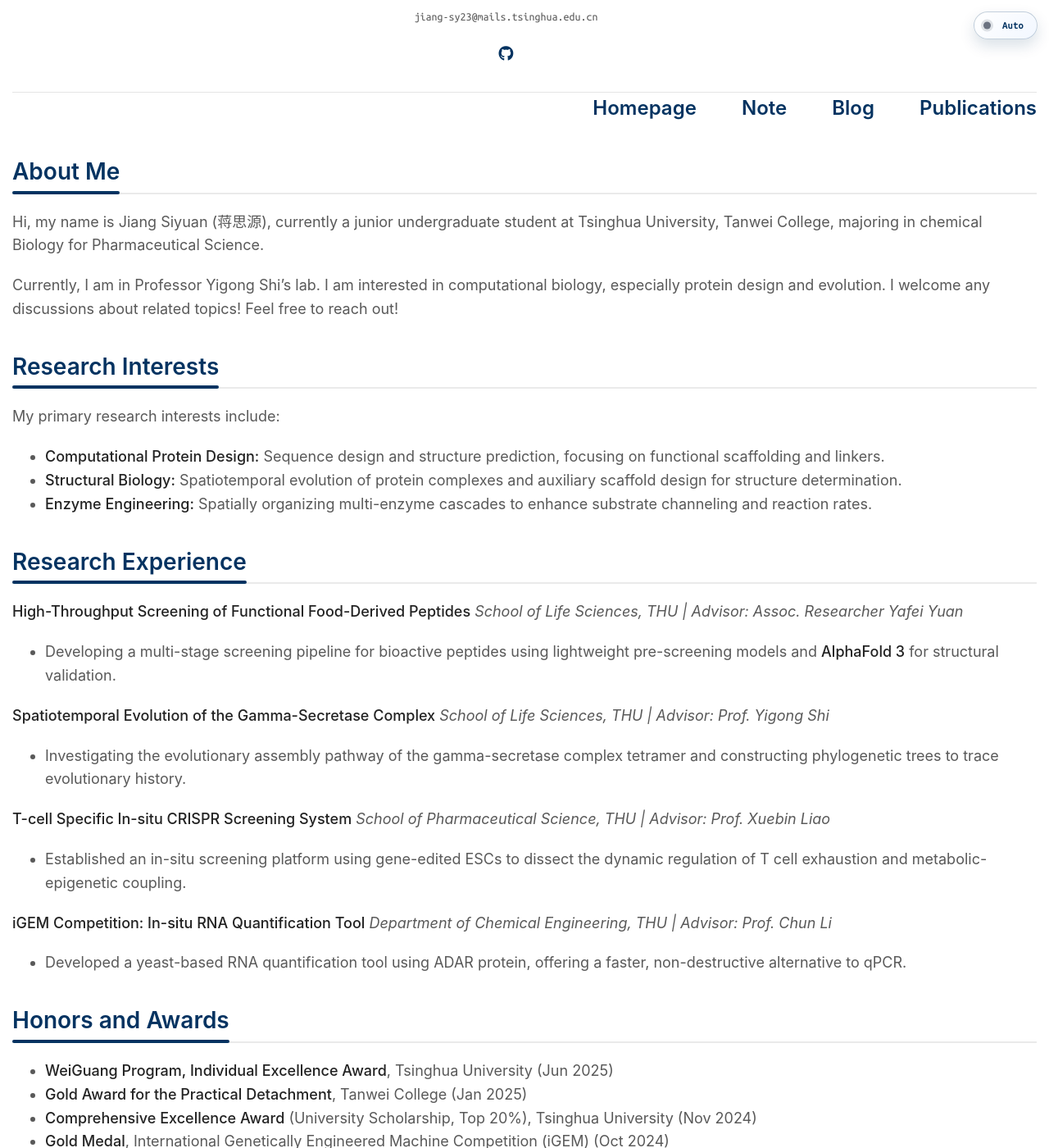
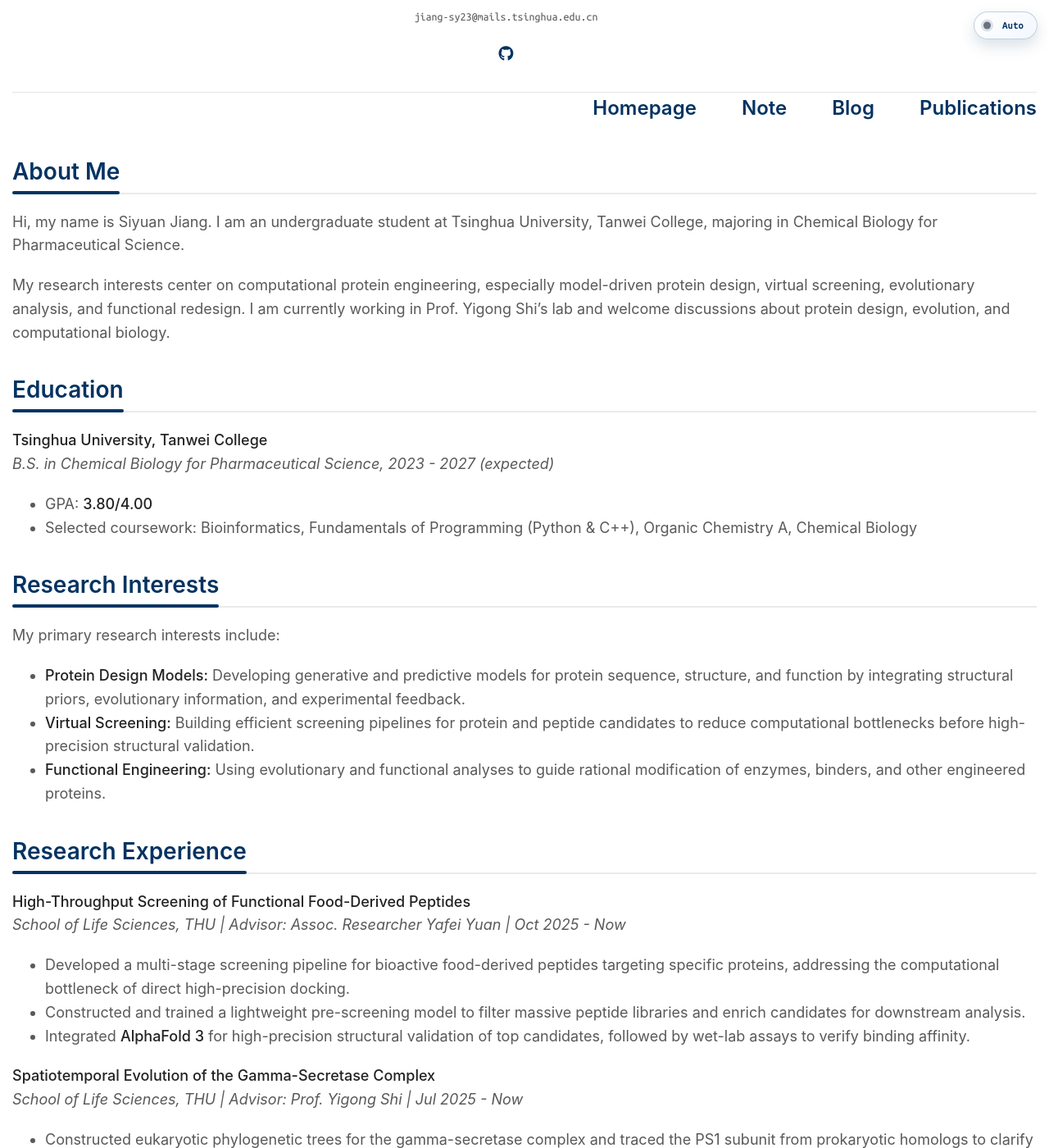
Before and after one commit to siyuanj/siyuanj.github.io, a Jekyll site: the page built from index.md, in a window 1280 px wide and 1400 px high, scrolled down 245 px. Shown: the whole window at 82% size. Built offline with Jekyll 4.4.1, drawn with Linux system fonts in a browser that asks for light colours; a style sheet for code colours, icons or effects is not loaded; our own code applies the rules of GitHub Pages for plain Markdown files; some of the changed text lies outside the part shown.

```diff
--- a/_config.yml
+++ b/_config.yml
@@ -7,8 +7,8 @@ email: jiang-sy23@mails.tsinghua.edu.cn
 
 # Search Engine Optimization (SEO)
 # The following information is used to improve the website traffic from search engines, e.g., Google.
-keywords: Siyuan Jiang, Tsinghua University, Undergraduate, Computational Biology
-description: Personal academic website of Siyuan Jiang.
+keywords: Siyuan Jiang, Tsinghua University, Undergraduate, Computational Protein Engineering, Protein Design, Virtual Screening
+description: Personal academic website of Siyuan Jiang, an undergraduate student interested in computational protein engineering, protein design, and virtual screening.
 canonical: https://siyuanj.github.io/
 
 # Links
--- a/index.md
+++ b/index.md
@@ -4,47 +4,72 @@ layout: homepage
 
 ## <span>About Me</span>
 
-Hi, my name is Jiang Siyuan (蒋思源), currently a junior undergraduate student at Tsinghua University, Tanwei College, majoring in chemical Biology for Pharmaceutical Science.
+Hi, my name is Siyuan Jiang. I am an undergraduate student at Tsinghua University, Tanwei College, majoring in Chemical Biology for Pharmaceutical Science.
 
-Currently, I am in Professor Yigong Shi's lab. I am interested in computational biology, especially protein design and evolution. I welcome any discussions about related topics! Feel free to reach out!
+My research interests center on computational protein engineering, especially model-driven protein design, virtual screening, evolutionary analysis, and functional redesign. I am currently working in Prof. Yigong Shi's lab and welcome discussions about protein design, evolution, and computational biology.
+
+## <span>Education</span>
+
+**Tsinghua University, Tanwei College**
+*B.S. in Chemical Biology for Pharmaceutical Science, 2023 - 2027 (expected)*
+- GPA: **3.80/4.00**
+- Selected coursework: Bioinformatics, Fundamentals of Programming (Python & C++), Organic Chemistry A, Chemical Biology
 
 ## <span>Research Interests</span>
 
 My primary research interests include:
 
-- **Computational Protein Design:** Sequence design and structure prediction, focusing on functional scaffolding and linkers.
-- **Structural Biology:** Spatiotemporal evolution of protein complexes and auxiliary scaffold design for structure determination.
-- **Enzyme Engineering:** Spatially organizing multi-enzyme cascades to enhance substrate channeling and reaction rates.
+- **Protein Design Models:** Developing generative and predictive models for protein sequence, structure, and function by integrating structural priors, evolutionary information, and experimental feedback.
+- **Virtual Screening:** Building efficient screening pipelines for protein and peptide candidates to reduce computational bottlenecks before high-precision structural validation.
+- **Functional Engineering:** Using evolutionary and functional analyses to guide rational modification of enzymes, binders, and other engineered proteins.
 
 ## <span>Research Experience</span>
 
 **High-Throughput Screening of Functional Food-Derived Peptides**
-*School of Life Sciences, THU | Advisor: Assoc. Researcher Yafei Yuan*
-- Developing a multi-stage screening pipeline for bioactive peptides using lightweight pre-screening models and **AlphaFold 3** for structural validation.
+*School of Life Sciences, THU | Advisor: Assoc. Researcher Yafei Yuan | Oct 2025 - Now*
+- Developed a multi-stage screening pipeline for bioactive food-derived peptides targeting specific proteins, addressing the computational bottleneck of direct high-precision docking.
+- Constructed and trained a lightweight pre-screening model to filter massive peptide libraries and enrich candidates for downstream analysis.
+- Integrated **AlphaFold 3** for high-precision structural validation of top candidates, followed by wet-lab assays to verify binding affinity.
 
 **Spatiotemporal Evolution of the Gamma-Secretase Complex**
-*School of Life Sciences, THU | Advisor: Prof. Yigong Shi*
-- Investigating the evolutionary assembly pathway of the gamma-secretase complex tetramer and constructing phylogenetic trees to trace evolutionary history.
+*School of Life Sciences, THU | Advisor: Prof. Yigong Shi | Jul 2025 - Now*
+- Constructed eukaryotic phylogenetic trees for the gamma-secretase complex and traced the PS1 subunit from prokaryotic homologs to clarify its deep evolutionary origin.
+- Batch-predicted approximately 1,500 structures with **AlphaFold 3** and analyzed the stepwise assembly order of gamma-secretase subunits during evolution.
+- Applied statistical methods and deep learning tools to identify mechanistically important residues in gamma-secretase and explore their potential association with Alzheimer's disease.
 
 **T-cell Specific In-situ CRISPR Screening System**
-*School of Pharmaceutical Science, THU | Advisor: Prof. Xuebin Liao*
-- Established an in-situ screening platform using gene-edited ESCs to dissect the dynamic regulation of T cell exhaustion and metabolic-epigenetic coupling.
+*School of Pharmaceutical Sciences, THU | Advisor: Prof. Xuebin Liao | Jul 2025 - Oct 2025*
+- Helped establish an in-situ CRISPR screening platform using lineage-specific gene editing in mouse embryonic stem cells to study immune-cell regulation.
 
 **iGEM Competition: In-situ RNA Quantification Tool**
-*Department of Chemical Engineering, THU | Advisor: Prof. Chun Li*
-- Developed a yeast-based RNA quantification tool using ADAR protein, offering a faster, non-destructive alternative to qPCR.
+*Tsinghua University | Advisor: Prof. Chun Li | Aug 2024 - Oct 2024*
+- Developed an in-situ RNA quantification tool in yeast based on the ADAR protein, offering advantages over qPCR in speed, convenience, and non-destructive measurement.
+- The project was awarded a **Gold Medal** at the 2024 iGEM Competition.
+
+## <span>Selected Projects</span>
+
+**Machine Learning for Cancer Diagnosis using Plasma small RNAs**
+- Developed a bioinformatics pipeline with Python, R, and scikit-learn to diagnose cancer from plasma small RNA-seq data.
+- Implemented L1-regularized feature selection over 100 stratified samples to identify stable biomarkers; the resulting 4-piRNA colorectal cancer model achieved a test AUC of **0.802**.
+- Validated a Rare Abundance Genes strategy and built a scoring model that achieved an AUC of **0.971**.
 
 ## <span>Honors and Awards</span>
 
 - **WeiGuang Program, Individual Excellence Award**, Tsinghua University (Jun 2025)
 - **Gold Award for the Practical Detachment**, Tanwei College (Jan 2025)
-- **Comprehensive Excellence Award** (University Scholarship, Top 20%), Tsinghua University (Nov 2024)
+- **Comprehensive Excellence Award**, Tsinghua University Scholarship (Nov 2024)
 - **Gold Medal**, International Genetically Engineered Machine Competition (iGEM) (Oct 2024)
+
+## <span>Skills</span>
+
+- **Programming:** Python, C++, R, LaTeX
+- **Frameworks:** PyTorch
+- **Languages:** English (Fluent)
 
 ## <span>Hobbies</span>
 
 Beyond research, I maintain an active lifestyle and diverse interests:
-- **Sports:** I am a member of the **Tsinghua University Diving Association** and the Tanwei College **Badminton Team**. I also enjoy running and swimming.
+- **Sports:** I am a member of the Tanwei College **Badminton Team** and the **Tsinghua University Diving Association**. I also enjoy running and swimming.
 - **Arts & Culture:** I love Rock Music, J-Pop, and Sci-Fi films (e.g., *The Matrix*, *Star Wars*).
 
 {% include visitor-map.html %}
@@ -56,8 +81,6 @@ Beyond research, I maintain an active lifestyle and diverse interests:
 - **[Sept. 2019]** Our paper about few-shot learning is accepted to NeurIPS 2019.
 - **[Mar. 2019]** Our paper about few-shot learning is accepted to CVPR 2019. -->
 
-
-
 <!-- {% include_relative _includes/publications.md %}
 
 {% include_relative _includes/services.md %} -->
```
Also changed, not shown: AGENTS.md (added, +43 -0 lines), docs/STATUS.md (added, +29 -0 lines), README.md, 1 other file.
